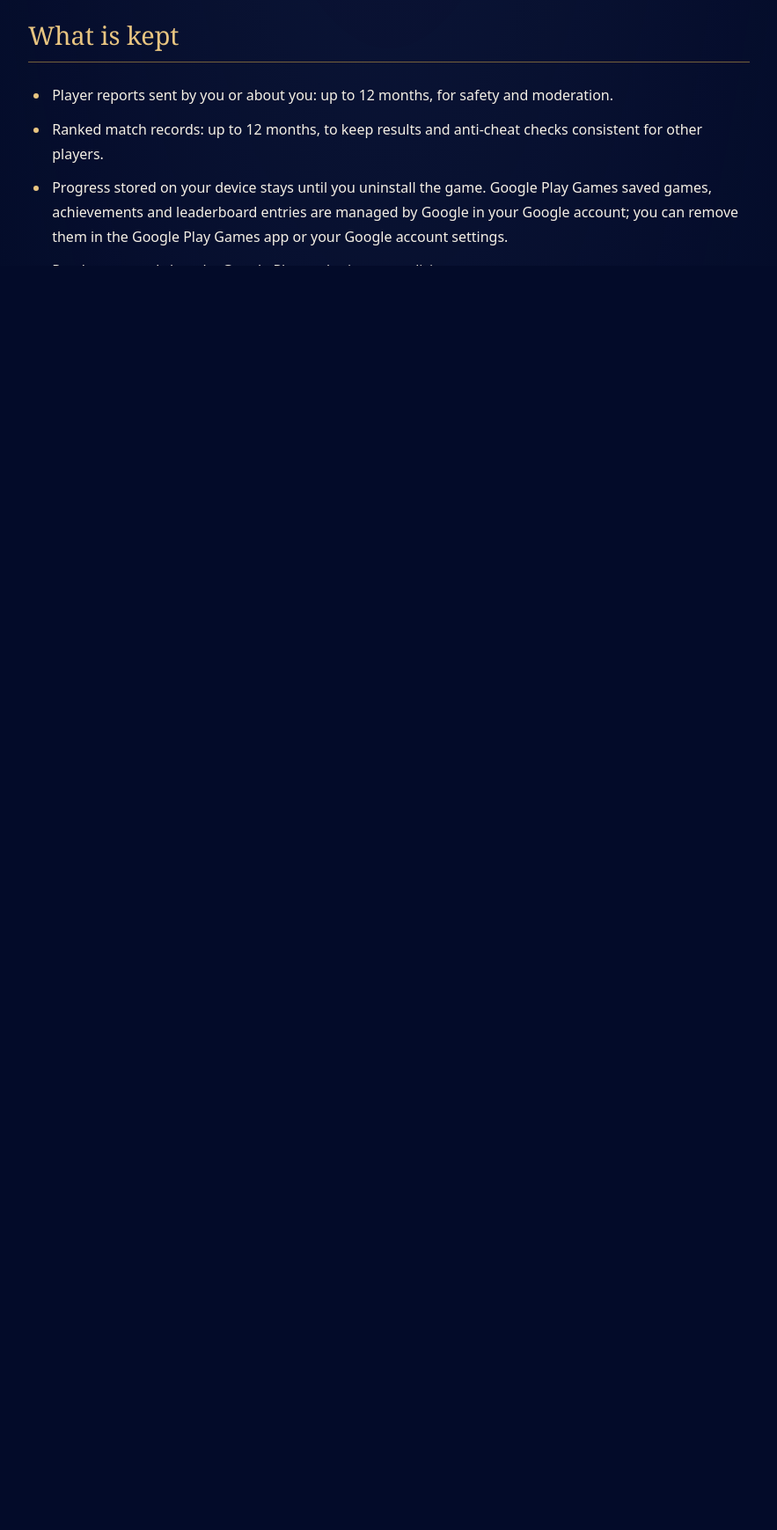
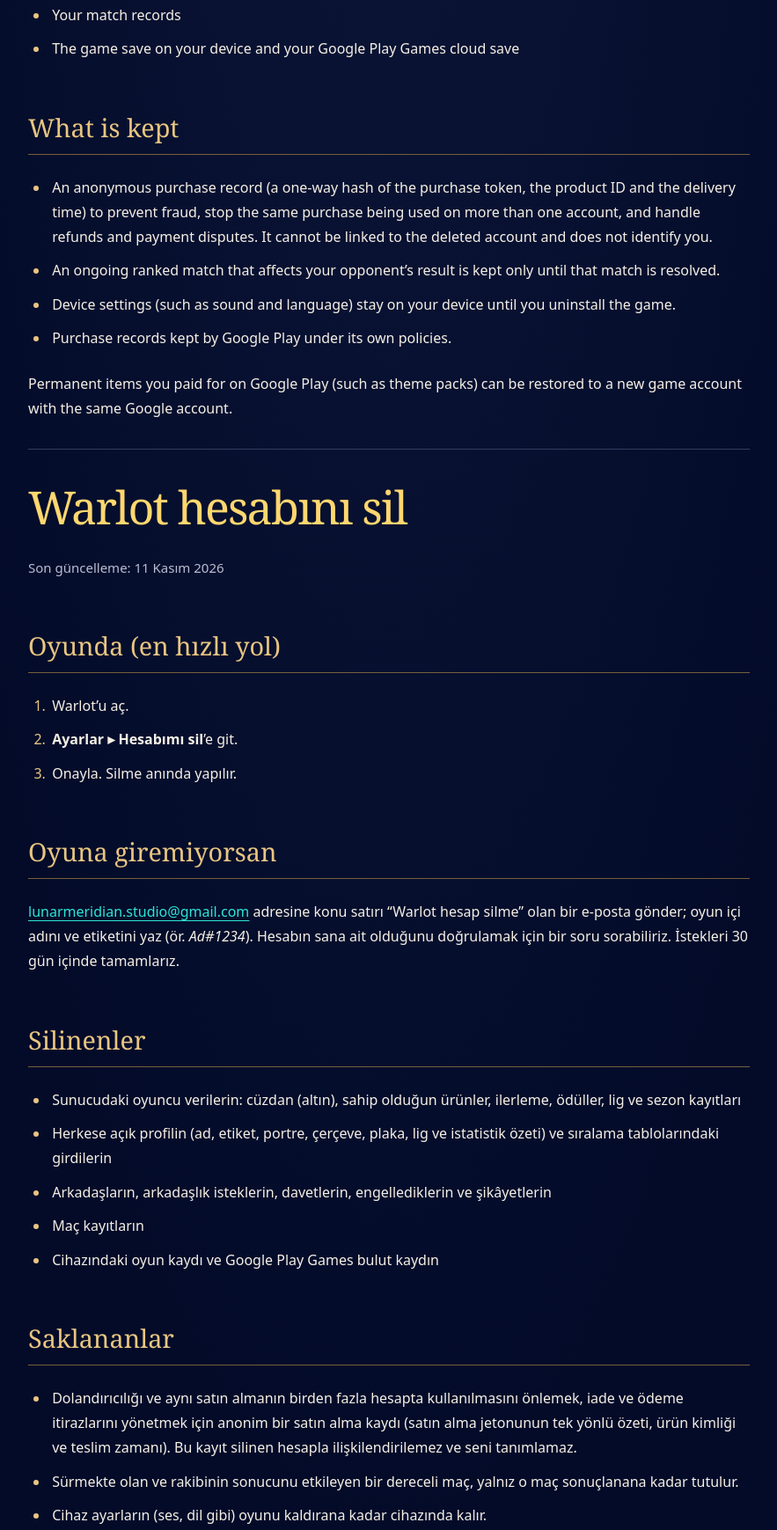
Before and after one commit to gizemnihal/warlotgame-site, a plain HTML site: page delete-account/index.html in a window 1280 px wide. Shown: the part 969-2708 px from the top of the page at 88% size, without its empty margins (198-1081 px from the left). Before the commit the page ends 2565 px from the top, so only its background shows below. Drawn offline with Linux system fonts and the light colour scheme.

Commit message:
Update index.html

```diff
--- a/delete-account/index.html
+++ b/delete-account/index.html
@@ -8,15 +8,15 @@
 </head>
 <body>
 <main>
-<h1>Delete your Warlot online account</h1>
-<p class="muted">Warlot by Lunar Meridian · <a href="#tr">Türkçe</a></p>
+<h1>Delete your Warlot account</h1>
+<p class="muted">Warlot by Lunar Meridian · Last updated: 11 November 2026 · <a href="#tr">Türkçe</a></p>
 <nav><a href="/">Warlot</a><a href="/privacy/">Privacy Policy</a><a href="/terms/">Terms of Use</a></nav>
 
 <h2>In the game (fastest)</h2>
 <ol>
 <li>Open Warlot.</li>
-<li>Go to Settings ▸ Account ▸ <strong>Delete my online account</strong>.</li>
-<li>Confirm with <strong>Delete account</strong>.</li>
+<li>Go to <strong>Settings ▸ Delete my account</strong>.</li>
+<li>Confirm. Deletion happens immediately.</li>
 </ol>
 
 <h2>Without the game</h2>
@@ -24,28 +24,32 @@
 
 <h2>What is deleted</h2>
 <ul>
-<li>Your online player account and its link to Google Play Games</li>
-<li>Your public profile (name, tag, portrait, frame, plate, league and stats summary)</li>
-<li>Your friends, friend requests and blocks</li>
+<li>Your player data on our server: wallet (gold), owned items, progress, rewards, league and season records</li>
+<li>Your public profile (name, tag, portrait, frame, plate, league and stats summary) and your leaderboard entries</li>
+<li>Your friends, friend requests, invitations, blocks and reports</li>
+<li>Your match records</li>
+<li>The game save on your device and your Google Play Games cloud save</li>
 </ul>
 
 <h2>What is kept</h2>
 <ul>
-<li>Player reports sent by you or about you: up to 12 months, for safety and moderation.</li>
-<li>Ranked match records: up to 12 months, to keep results and anti-cheat checks consistent for other players.</li>
-<li>Progress stored on your device stays until you uninstall the game. Google Play Games saved games, achievements and leaderboard entries are managed by Google in your Google account; you can remove them in the Google Play Games app or your Google account settings.</li>
+<li>An anonymous purchase record (a one-way hash of the purchase token, the product ID and the delivery time) to prevent fraud, stop the same purchase being used on more than one account, and handle refunds and payment disputes. It cannot be linked to the deleted account and does not identify you.</li>
+<li>An ongoing ranked match that affects your opponent’s result is kept only until that match is resolved.</li>
+<li>Device settings (such as sound and language) stay on your device until you uninstall the game.</li>
 <li>Purchase records kept by Google Play under its own policies.</li>
 </ul>
+<p>Permanent items you paid for on Google Play (such as theme packs) can be restored to a new game account with the same Google account.</p>
 
 <hr>
 
-<h1 id="tr">Warlot çevrim içi hesabını sil</h1>
+<h1 id="tr">Warlot hesabını sil</h1>
+<p class="muted">Son güncelleme: 11 Kasım 2026</p>
 
 <h2>Oyunda (en hızlı yol)</h2>
 <ol>
 <li>Warlot’u aç.</li>
-<li>Ayarlar ▸ Hesap ▸ <strong>Çevrim içi hesabımı sil</strong>’e git.</li>
-<li><strong>Hesabı sil</strong> ile onayla.</li>
+<li><strong>Ayarlar ▸ Hesabımı sil</strong>’e git.</li>
+<li>Onayla. Silme anında yapılır.</li>
 </ol>
 
 <h2>Oyuna giremiyorsan</h2>
@@ -53,18 +57,21 @@
 
 <h2>Silinenler</h2>
 <ul>
-<li>Çevrim içi oyuncu hesabın ve Google Play Games bağlantısı</li>
-<li>Herkese açık profilin (ad, etiket, portre, çerçeve, plaka, lig ve istatistik özeti)</li>
-<li>Arkadaşların, arkadaşlık isteklerin ve engellediklerin</li>
+<li>Sunucudaki oyuncu verilerin: cüzdan (altın), sahip olduğun ürünler, ilerleme, ödüller, lig ve sezon kayıtları</li>
+<li>Herkese açık profilin (ad, etiket, portre, çerçeve, plaka, lig ve istatistik özeti) ve sıralama tablolarındaki girdilerin</li>
+<li>Arkadaşların, arkadaşlık isteklerin, davetlerin, engellediklerin ve şikâyetlerin</li>
+<li>Maç kayıtların</li>
+<li>Cihazındaki oyun kaydı ve Google Play Games bulut kaydın</li>
 </ul>
 
 <h2>Saklananlar</h2>
 <ul>
-<li>Senin gönderdiğin ya da hakkında gönderilen oyuncu bildirimleri: güvenlik ve denetim için en çok 12 ay.</li>
-<li>Dereceli maç kayıtları: diğer oyuncuların sonuçları ve hile denetimi tutarlı kalsın diye en çok 12 ay.</li>
-<li>Cihazındaki ilerleme oyunu kaldırana kadar kalır. Google Play Games kayıtlı oyunları, başarımlar ve sıralama kayıtları Google hesabında Google tarafından yönetilir; bunları Google Play Games uygulamasından ya da Google hesabı ayarlarından silebilirsin.</li>
+<li>Dolandırıcılığı ve aynı satın almanın birden fazla hesapta kullanılmasını önlemek, iade ve ödeme itirazlarını yönetmek için anonim bir satın alma kaydı (satın alma jetonunun tek yönlü özeti, ürün kimliği ve teslim zamanı). Bu kayıt silinen hesapla ilişkilendirilemez ve seni tanımlamaz.</li>
+<li>Sürmekte olan ve rakibinin sonucunu etkileyen bir dereceli maç, yalnız o maç sonuçlanana kadar tutulur.</li>
+<li>Cihaz ayarların (ses, dil gibi) oyunu kaldırana kadar cihazında kalır.</li>
 <li>Google Play’in kendi politikalarına göre tuttuğu satın alma kayıtları.</li>
 </ul>
+<p>Google Play’de parasını ödediğin kalıcı ürünler (ör. tema paketleri) aynı Google hesabıyla yeni oyun hesabına geri yüklenebilir.</p>
 
 <footer>© 2026 Lunar Meridian · <a href="mailto:lunarmeridian.studio@gmail.com">lunarmeridian.studio@gmail.com</a></footer>
 </main>
```
